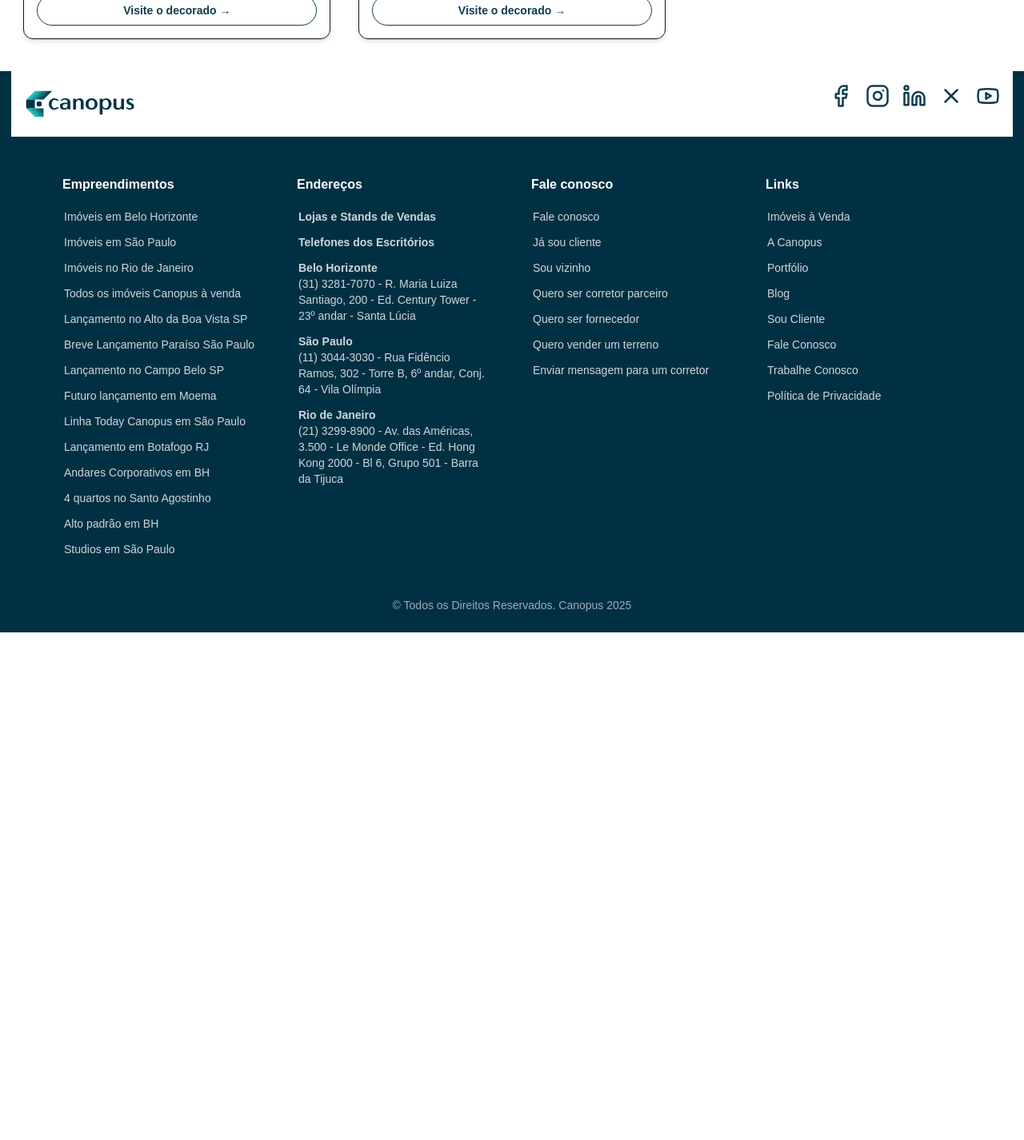
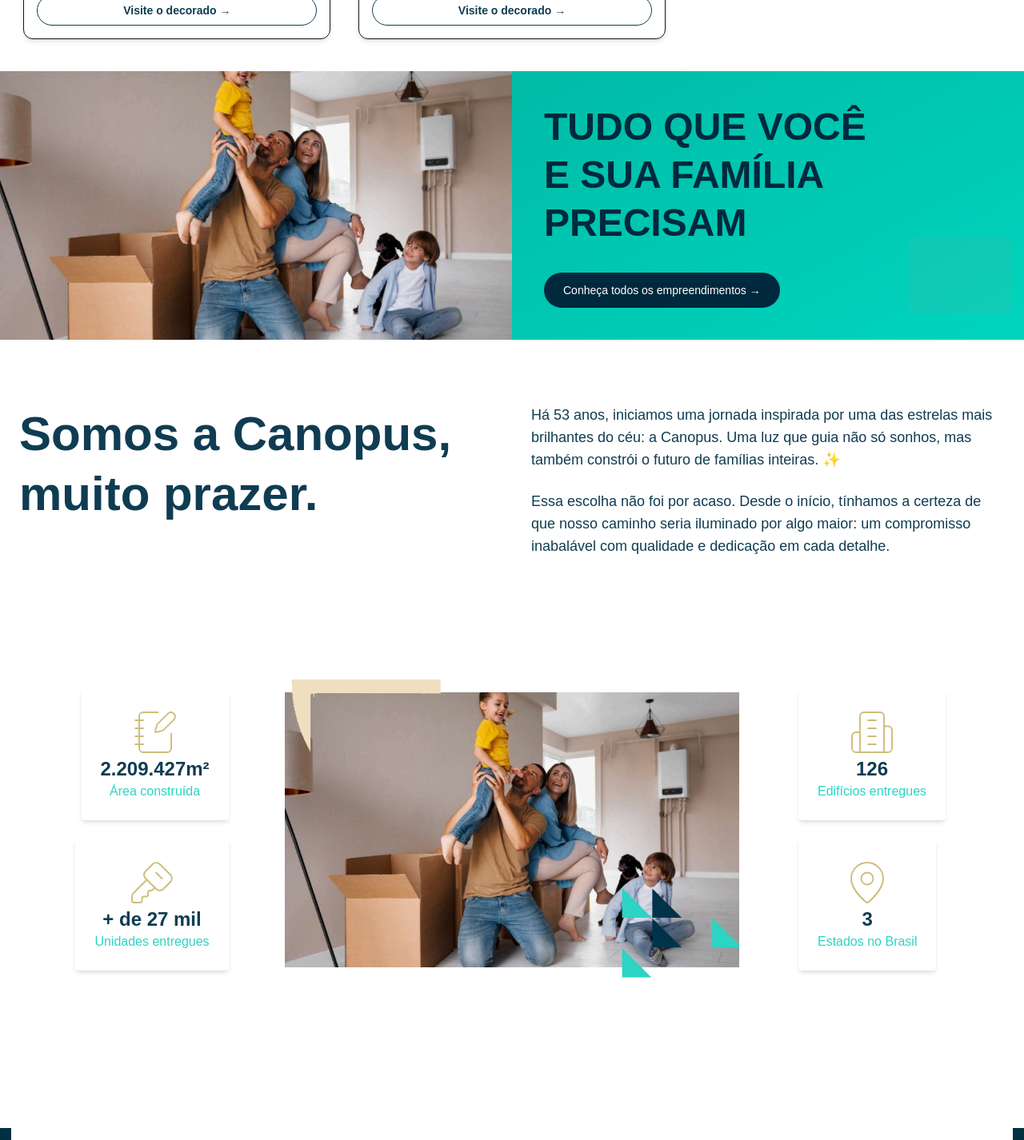
Before and after one commit to marcacanopus/site-canopus-novo, a Next.js app: page / in a window 1280 px wide. Shown: the part 2820-4246 px from the top of the page at 80% size. Before the commit the page ends 3611 px from the top, so only its background shows below. Built offline with nearby package versions, Linux system fonts and the light colour scheme; grey boxes are pictures that could not be loaded.

Commit message:
new(): add about page

```diff
--- a/src/app/globals.css
+++ b/src/app/globals.css
@@ -5,6 +5,7 @@
   --foreground: #171717;
   --canopusBlue: #0F3C52;
   --canopusYellow: #CFBC7B;
+  --CanopusBlueLight: #2bd4c3;
 }
 
 @theme inline {
@@ -12,6 +13,7 @@
   --color-foreground: var(--foreground);
   --color-canopus-blue: var(--canopusBlue);
   --color-canopus-yellow: var(--canopusYellow);
+  --color-canopus-blue-light: var(--canopusBlueLight);
   --font-sans: var(--font-geist-sans);
   --font-mono: var(--font-geist-mono);
 }
--- a/src/app/page.tsx
+++ b/src/app/page.tsx
@@ -3,6 +3,9 @@
 import buildingsData from "@/data/buildings.json";
 import ReleaseBuildingsCards from "@/components/ReleaseBuildings";
 import BuildingsCards from "@/components/BuildindsCard";
+import Hero from "@/components/Hero";
+import StatsSection from "@/components/StatsSection";
+import AboutSection from "@/components/About";
 
 export default function Home() {
   return (
@@ -36,6 +39,10 @@
           ))}
         </div>
       </div>
+      <div className="container mx-auto mb-4" id="hero">
+        <Hero />
+        <AboutSection />
+      </div>
     </div>
     // <div className="grid grid-rows-[20px_1fr_20px] items-center justify-items-center min-h-screen p-8 pb-20 gap-16 sm:p-20 font-[family-name:var(--font-geist-sans)]">
     //   <main className="flex flex-col gap-[32px] row-start-2 items-center sm:items-start">
--- /dev/null
+++ b/src/components/About.tsx
@@ -0,0 +1,22 @@
+"use client";
+import data from "@/data/about.json";
+import StatsSection from "./StatsSection";
+
+export default function AboutSection() {
+  return (
+    <section className="max-w-7xl mx-auto py-20 px-6">
+      <div className="grid grid-cols-1 md:grid-cols-2 gap-12 items-start mb-16">
+        <h2 className="text-5xl md:text-6xl font-extrabold text-[var(--color-canopus-blue)] leading-tight">
+          {data.title}
+        </h2>
+
+        <div className="space-y-6 text-[var(--color-canopus-blue)] text-lg">
+          {data.paragraphs.map((p, i) => (
+            <p key={i}>{p}</p>
+          ))}
+        </div>
+      </div>
+      <StatsSection />
+    </section>
+  );
+}
--- a/src/components/Footer.tsx
+++ b/src/components/Footer.tsx
@@ -1,11 +1,5 @@
 import { FooterSection } from "@/types/FooterSection";
-import {
-  Facebook,
-  Instagram,
-  Linkedin,
-  X,
-  Youtube,
-} from "lucide-react";
+import { Facebook, Instagram, Linkedin, X, Youtube } from "lucide-react";
 import Image from "next/image";
 
 type Props = {
@@ -15,21 +9,30 @@
 export default function Footer({ sections }: Props) {
   return (
     <div className="border-14 border-y-0 border-x-[#023043]">
-      <div className="flex align-center justify-between md:items-start bg-white p-4  container mx-auto">
+      <div className="flex items-center justify-between md:items-start bg-white p-4  container mx-auto">
         <Image
-          className=""
           src="/site-canopus-novo/logo_canopus.svg"
           alt="Next.js logo"
-          width={140}
+          width={200}
           height={30}
           priority
         />
         <div className="flex gap-4 text-white/80 text-xl">
-          <Facebook size={30} className="text-[var(--color-canopus-blue)]" />
-          <Instagram size={30} className="text-[var(--color-canopus-blue)]" />
-          <Linkedin size={30} className="text-[var(--color-canopus-blue)]" />
-          <X size={30} className="text-[var(--color-canopus-blue)]" />
-          <Youtube size={30} className="text-[var(--color-canopus-blue)]" />
+          <a href="/">
+            <Facebook size={30} className="text-[var(--color-canopus-blue)]" />
+          </a>
+          <a href="/">
+            <Instagram size={30} className="text-[var(--color-canopus-blue)]" />
+          </a>
+          <a href="/">
+            <Linkedin size={30} className="text-[var(--color-canopus-blue)]" />
+          </a>
+          <a href="/">
+            <X size={30} className="text-[var(--color-canopus-blue)]" />
+          </a>
+          <a href="/">
+            <Youtube size={30} className="text-[var(--color-canopus-blue)]" />
+          </a>
         </div>
       </div>
       <footer className="bg-[#023043] text-white pt-12 pb-6 px-6 md:px-16">
@@ -40,7 +43,10 @@
               <ul className="space-y-2 text-sm text-white/80">
                 {section.items.map((item, i) => (
                   <li key={i} className="flex flex-col p-0.5">
-                    <a href={item.href} className="hover:underline font-semibold">
+                    <a
+                      href={item.href}
+                      className="hover:underline font-semibold"
+                    >
                       {item.subtitle}
                     </a>
                     <a href={item.href} className="hover:underline">
--- /dev/null
+++ b/src/components/Hero.tsx
@@ -0,0 +1,42 @@
+'use client';
+import Image from 'next/image';
+
+export default function Hero() {
+  return (
+    <section className="w-full flex flex-col md:flex-row">
+      <div className="w-full md:w-1/2 h-[400px] md:h-auto relative">
+        <Image
+          src="/site-canopus-novo/images/Familia.png"
+          alt="Família feliz"
+          fill
+          className="object-cover"
+          priority
+        />
+      </div>
+
+      <div className="w-full md:w-1/2 bg-gradient-to-br from-teal-500 to-teal-400 text-white p-10 flex flex-col justify-center relative overflow-hidden items-start">
+        <h2 className="text-3xl md:text-5xl font-extrabold leading-tight text-[#00293d]">
+          TUDO QUE VOCÊ <br />
+          E SUA FAMÍLIA <br />
+          PRECISAM
+        </h2>
+
+        <a
+          href="#"
+          className="mt-8 inline-block bg-[#00293d] text-white text-sm px-6 py-3 rounded-full hover:bg-opacity-90 border-[#00293d] hover:bg-white hover:text-[#00293d] transition"
+        >
+          Conheça todos os empreendimentos →
+        </a>
+
+        <div className="absolute bottom-4 right-4 opacity-10 w-32 h-32">
+          <Image
+            src="/images/pattern.svg" // Pode trocar ou remover se não tiver
+            alt=""
+            fill
+            className="object-contain"
+          />
+        </div>
+      </div>
+    </section>
+  );
+}
--- /dev/null
+++ b/src/components/StatsSection.tsx
@@ -0,0 +1,95 @@
+"use client";
+import {
+  Building,
+  Building2,
+  KeySquare,
+  LocateIcon,
+  MapPin,
+  NotebookPen,
+} from "lucide-react";
+import Image from "next/image";
+
+export default function StatsSection() {
+  return (
+    <section className="max-w-7xl mx-auto py-16 px-6 grid grid-cols-1 md:grid-cols-[1fr_2fr_1fr] gap-6 items-center">
+
+      <div className="flex flex-col items-end gap-6">
+        <div className="bg-white shadow-md p-6 rounded flex flex-col items-center">
+          <NotebookPen
+            className="text-[var(--color-canopus-yellow)]"
+            size={60}
+            strokeWidth={0.75}
+          />
+          <p className="text-2xl font-bold text-[var(--color-canopus-blue)]">
+            2.209.427m²
+          </p>
+          <p className="text-[#2bd4c3]">Área construída</p>
+        </div>
+        <div className="bg-white shadow-md p-6 rounded flex flex-col items-center">
+          <KeySquare
+            className="text-[var(--color-canopus-yellow)]"
+            size={60}
+            strokeWidth={0.75}
+          />
+          <p className="text-2xl font-bold text-[var(--color-canopus-blue)]">
+            + de 27 mil
+          </p>
+          <p className="text-[#2bd4c3]">
+            Unidades entregues
+          </p>
+        </div>
+      </div>
+
+      <div className="relative w-full aspect-[4/3] flex items-center justify-center">
+        <div className="relative w-full h-full z-10">
+          <Image
+            src="/site-canopus-novo/images/Familia.png"
+            alt="Imagem principal"
+            fill
+            className="object-contain rounded"
+            priority
+          />
+        </div>
+
+        <div className="absolute inset-0 z-20 pointer-events-none">
+          <Image
+            src="/site-canopus-novo/images/Shapes.png"
+            alt="Shapes decorativos"
+            fill
+            className="object-contain"
+            priority
+          />
+        </div>
+      </div>
+
+      <div className="flex flex-col items-start gap-6">
+        <div className="bg-white shadow-md p-6 rounded flex flex-col items-center">
+          <Building2
+            className="text-[var(--color-canopus-yellow)]"
+            size={60}
+            strokeWidth={0.75}
+          />
+          <p className="text-2xl font-bold text-[var(--color-canopus-blue)]">
+            126
+          </p>
+          <p className="text-[#2bd4c3]">
+            Edifícios entregues
+          </p>
+        </div>
+        <div className="bg-white shadow-md p-6 rounded flex flex-col items-center">
+          <MapPin
+            className="text-[var(--color-canopus-yellow)]"
+            size={60}
+            strokeWidth={0.75}
+          />
+          <p className="text-2xl font-bold text-[var(--color-canopus-blue)]">
+            3
+          </p>
+          <p className="text-[#2bd4c3]">
+            Estados no Brasil
+          </p>
+        </div>
+      </div>
+    </section>
+  );
+}
--- /dev/null
+++ b/src/data/about.json
@@ -0,0 +1,7 @@
+{
+    "title": "Somos a Canopus, muito prazer.",
+    "paragraphs": [
+      "Há 53 anos, iniciamos uma jornada inspirada por uma das estrelas mais brilhantes do céu: a Canopus. Uma luz que guia não só sonhos, mas também constrói o futuro de famílias inteiras. ✨",
+      "Essa escolha não foi por acaso. Desde o início, tínhamos a certeza de que nosso caminho seria iluminado por algo maior: um compromisso inabalável com qualidade e dedicação em cada detalhe."
+    ]
+  }
```
Also changed, not shown: public/images/Familia.png (added), public/images/Shapes.png (added).
